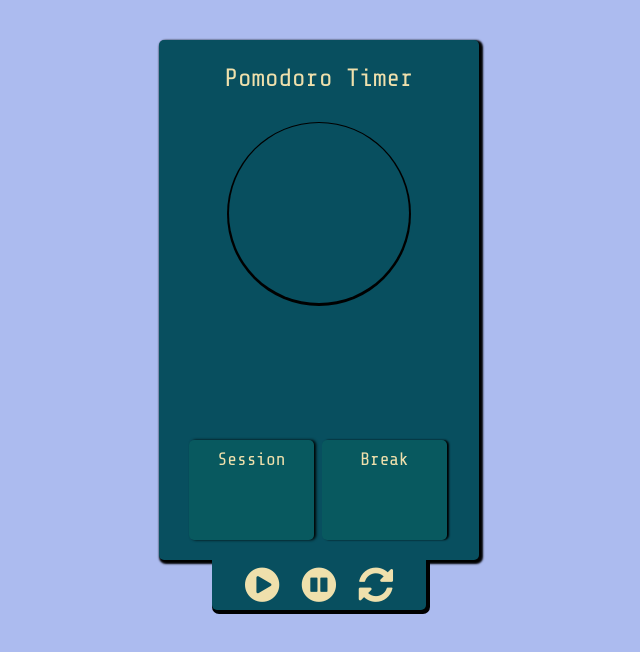
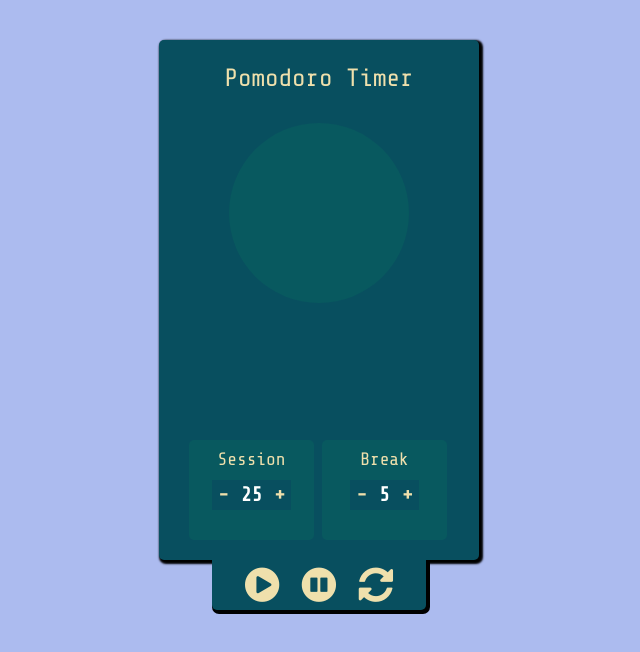
Before and after one commit to iambonface/pomodoro-react-timer, a React (Create React App) app: page / in a window 1280 px wide. Shown: the top 652 px of the page, without its empty margins (321-961 px from the left). Built offline with nearby package versions, Linux system fonts and the light colour scheme.

Commit message:
Update style in Session, Break

```diff
--- a/src/components/Break.js
+++ b/src/components/Break.js
@@ -7,7 +7,11 @@ class Break extends Component{
     return(
       <div className="Break col-md-6 col-sm-6 col-xs-6">
       <h4 className="text-center">Break</h4>
-
+        <div className=" count text-center">
+          <button className="btn-min">-</button>
+          <button className="btn-min min">5</button>
+          <button className="btn-min">+</button>
+        </div>
 
       </div>
     )
--- a/src/components/Session.js
+++ b/src/components/Session.js
@@ -7,6 +7,11 @@ class Session extends Component{
     return(
       <div className="Session col-md-6 col-sm-6 col-xs-6">
         <h4 className="text-center">Session</h4>
+          <div className=" count text-center">
+            <button className="btn-min">-</button>
+            <button className="btn-min min">25</button>
+            <button className="btn-min">+</button>
+          </div>
 
       </div>
     )
--- a/src/css/App.css
+++ b/src/css/App.css
@@ -8,6 +8,17 @@
   font-family: 'Share Tech Mono', monospace;
 }
 
-.h4{
+.btn-min{
+  background-color: rgb(8,79,95);
+  border: none;
+  cursor: pointer;
+}
+.min{
+  cursor: crosshair;
+  color: rgb(255,255,255);
+}
+.count {
+  font-size: 20px;
+  font-weight: bold;
   color: rgb(239,224,172);
 }
--- a/src/css/Break.css
+++ b/src/css/Break.css
@@ -3,5 +3,5 @@
   height: 100px;
   margin-left: 4px;
   border-radius: 5px;
-  box-shadow: 2px 0px 2px 0px #000;
+  /*box-shadow: 2px 0px 3px 0px #000;*/
 }
--- a/src/css/Display.css
+++ b/src/css/Display.css
@@ -1,9 +1,9 @@
 .Display{
   height: 180px;
   width:  180px;
-  background: rgb(8,79,95);
+  background: rgb(8,89,95);
   margin: 0 auto;
-  box-shadow: 0 1px 0px 2px #000;
+  /*box-shadow: 0 1px 0px 2px #000;*/
   border-radius: 50%;
   z-index: 1000;
   margin-top: 30px;
--- a/src/css/Session.css
+++ b/src/css/Session.css
@@ -3,6 +3,5 @@
   height: 100px;
   margin-right: 4px;
   border-radius: 5px;
-  box-shadow: 2px 0px 3px 0px #000;
-
+  /*box-shadow: 2px 0px 3px 0px #000;*/
 }
```
